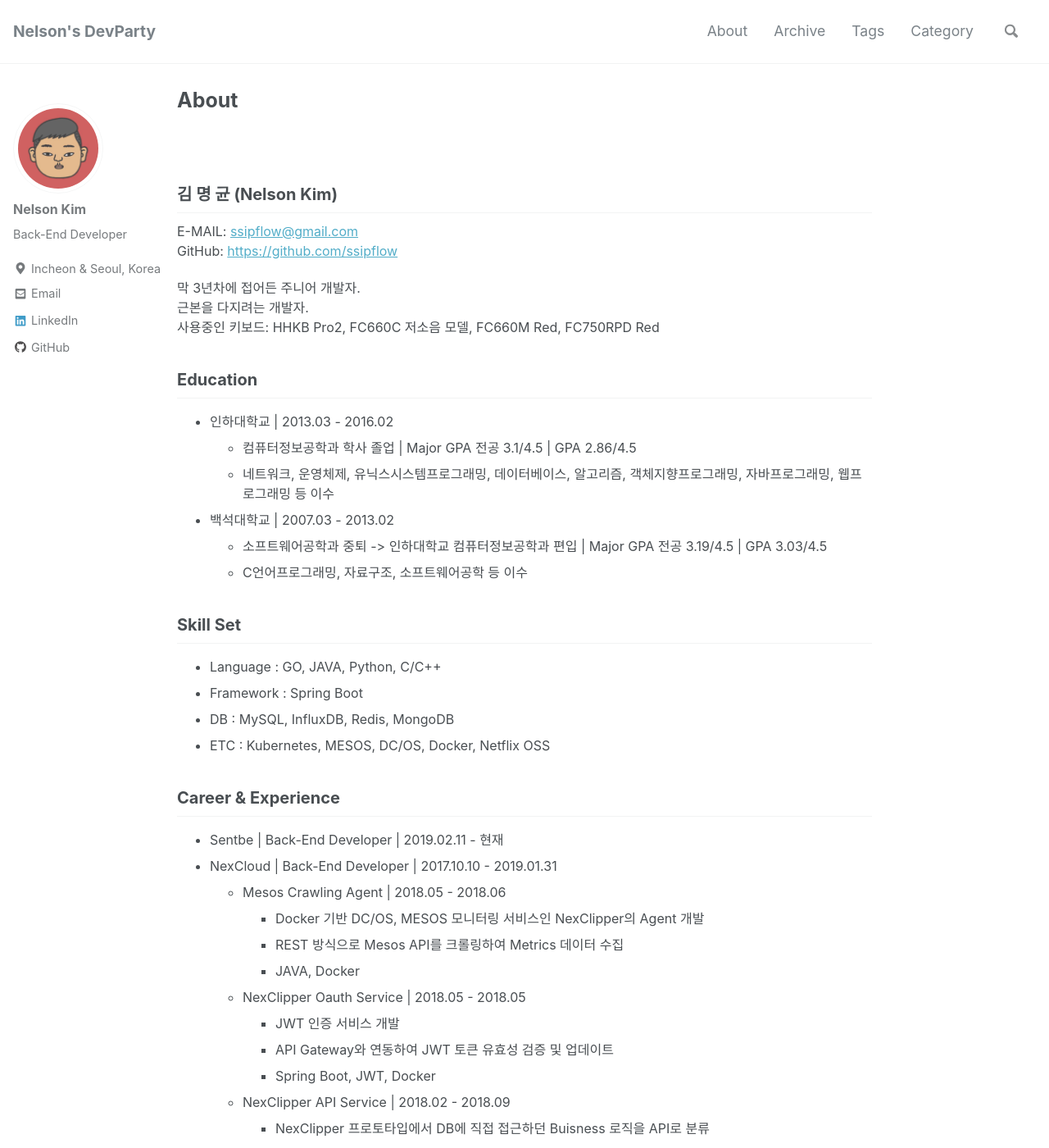
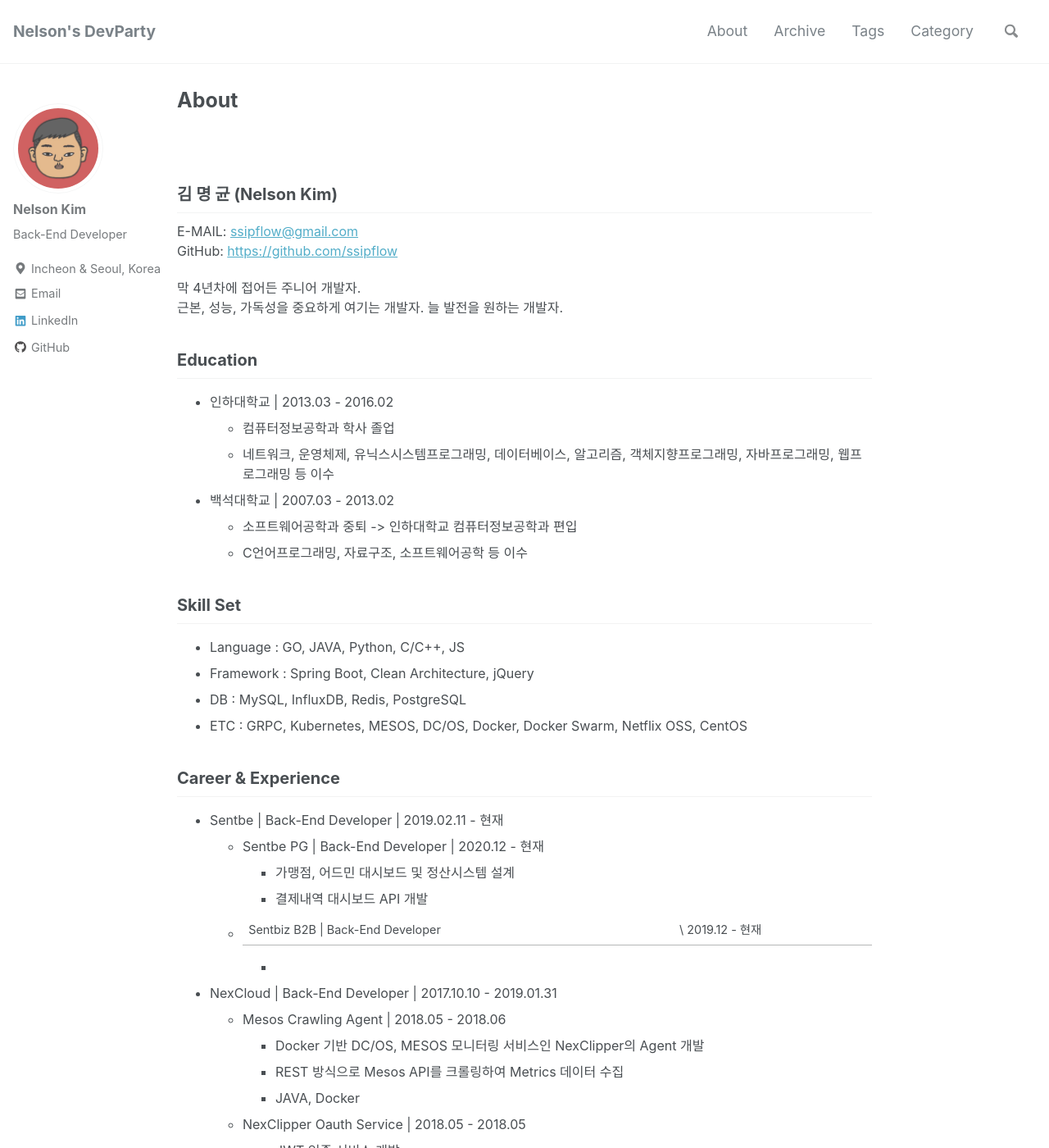
Before and after one commit to ssipflow/ssipflow.github.io, a Jekyll site: the page built from _pages/about-me.md, in a window 1280 px wide and 1400 px high. Shown: the whole window at 82% size. Built offline with Jekyll 4.4.1, drawn with Linux system fonts in a browser that asks for light colours; nearby versions of some CDN libraries; comment, search, counter and statistics services are not loaded.

Commit message:
Update about-me.md

```diff
--- a/_pages/about-me.md
+++ b/_pages/about-me.md
@@ -9,27 +9,32 @@ comments: false
 E-MAIL: [ssipflow@gmail.com](mailto:ssipflow@gmail.com)
 GitHub: [https://github.com/ssipflow](https://github.com/ssipflow)
 
-막 3년차에 접어든 주니어 개발자.
-근본을 다지려는 개발자.
-사용중인 키보드: HHKB Pro2, FC660C 저소음 모델, FC660M Red, FC750RPD Red
+막 4년차에 접어든 주니어 개발자.
+근본, 성능, 가독성을 중요하게 여기는 개발자.
+늘 발전을 원하는 개발자.
 
 ## Education
 * 인하대학교 \| 2013.03 - 2016.02
-    * 컴퓨터정보공학과 학사 졸업 \| Major GPA 전공 3.1/4.5 \| GPA 2.86/4.5
+    * 컴퓨터정보공학과 학사 졸업
     * 네트워크, 운영체제, 유닉스시스템프로그래밍, 데이터베이스, 알고리즘, 객체지향프로그래밍, 자바프로그래밍, 웹프로그래밍 등 이수
 
 * 백석대학교 \| 2007.03 - 2013.02
-    * 소프트웨어공학과 중퇴 -> 인하대학교 컴퓨터정보공학과 편입 \| Major GPA 전공 3.19/4.5 \| GPA 3.03/4.5
+    * 소프트웨어공학과 중퇴 -> 인하대학교 컴퓨터정보공학과 편입
     * C언어프로그래밍, 자료구조, 소프트웨어공학 등 이수
 
 ## Skill Set
-* Language : GO, JAVA, Python, C/C++
-* Framework : Spring Boot
-* DB : MySQL, InfluxDB, Redis, MongoDB
-* ETC : Kubernetes, MESOS, DC/OS, Docker, Netflix OSS
+* Language : GO, JAVA, Python, C/C++, JS
+* Framework : Spring Boot, Clean Architecture, jQuery
+* DB : MySQL, InfluxDB, Redis, PostgreSQL
+* ETC : GRPC, Kubernetes, MESOS, DC/OS, Docker, Docker Swarm, Netflix OSS, CentOS
 
 ## Career & Experience
 * Sentbe \| Back-End Developer \| 2019.02.11 - 현재
+    * Sentbe PG \| Back-End Developer \| 2020.12 - 현재
+        * 가맹점, 어드민 대시보드 및 정산시스템 설계
+        * 결제내역 대시보드 API 개발
+    * Sentbiz B2B \| Back-End Developer |\ 2019.12 - 현재
+        *
 * NexCloud \| Back-End Developer \| 2017.10.10 - 2019.01.31
     * Mesos Crawling Agent \| 2018.05 - 2018.06
         * Docker 기반 DC/OS, MESOS 모니터링 서비스인 NexClipper의 Agent 개발
```
